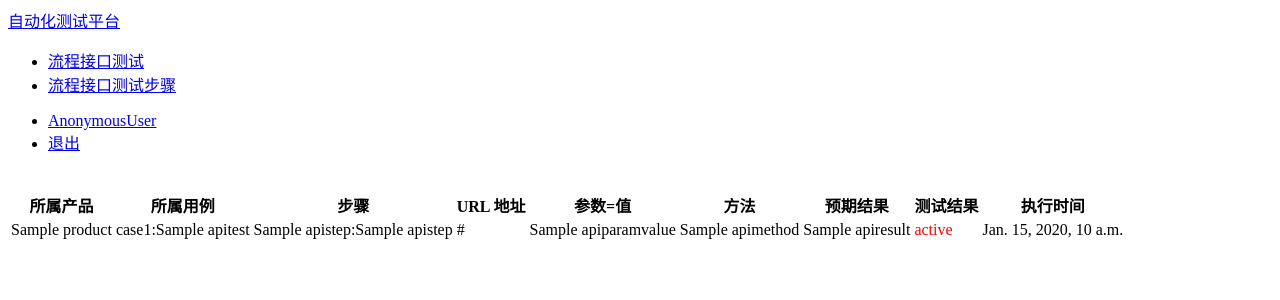
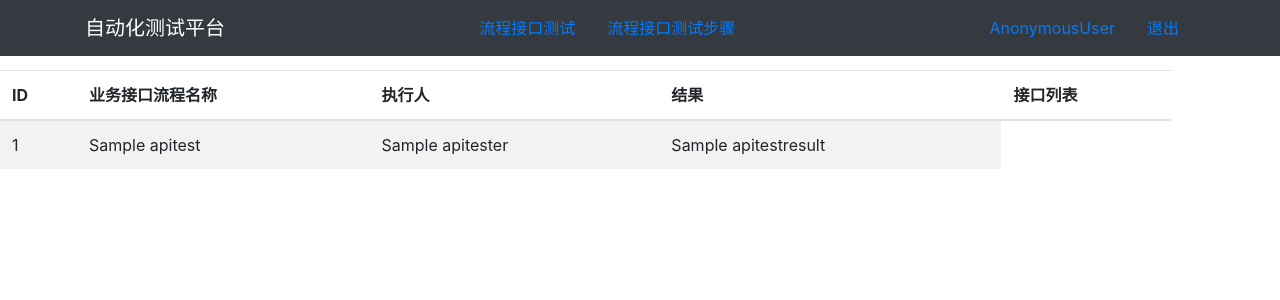
Before and after one commit to z584404550/autotest, a Django app: template apitest/templates/apitest_manage.html in a window 1280 px wide. Shown: the top 300 px of the page. Run offline with Django 3.2, Linux system fonts and the light colour scheme; the template is opened without the code that fills it: most values are stand-ins (such as "Sample title", 1, 10 or a date in 2020); some libraries are stand-ins or nearby versions.

Commit message:
autotest

```diff
--- a/apitest/templates/apitest_manage.html
+++ b/apitest/templates/apitest_manage.html
@@ -1,54 +1,43 @@
 <!DOCTYPE html>
 <html lang="zh-CN">
 <head>
+    {% load bootstrap4 %}
+    {% bootstrap_css %}
+    {% bootstrap_javascript %}
     <meta charset="UTF-8">
     <title>自动化测试平台</title>
 </head>
 <body role="document">
 <!--导航栏-->
-    <nav class="navbar navbar-inverse navbar-fixed-top">
+    <nav class="navbar navbar-expand-sm bg-dark navbar-dark fixed-top">
         <div class="container">
-            <div class="navbar-header">
-                <a class="navbar-brand" href="#">自动化测试平台</a>
-            </div>
-            <div id="navbar" class="collapse navbar-collapse">
-                <ul class="nav navbar-nav">
-                    <li><a href="/apitest_manage/">流程接口测试</a></li>
-                    <li class="active"><a href="/apistep_manage/">流程接口测试步骤</a></li>
-                </ul>
-                <ul class="nav navbar-nav navbar-right">
-                    <li><a href="#">{{user}}</a></li>
-                    <li><a href="/logout/">退出</a></li>
+            <a class="navbar-brand" href="#">自动化测试平台</a>
+            <ul class="nav justify-content-center">
+                <li class="nav-link"><a href="#">流程接口测试</a></li>
+                <li class="nav-link"><a href="/apistep_manage/">流程接口测试步骤</a></li>
+            </ul>
+            <ul class="nav justify-content-end">
+                <li class="nav-link"><a href="#">{{user}}</a></li>
+                <li class="nav-link"><a href="/logout/">退出</a></li>
                 </ul>
             </div>
-        </div>
     </nav>
 <!--流程接口测试步骤-->
-    <div class="row" style="padding-top: 20px;">
+    <div class="row" style="padding-top: 70px;">
         <div class="col-md-11">
             <table class="table table-striped">
                 <thead>
                     <tr>
-                        <th>所属产品</th><th>所属用例</th><th>步骤</th><th>URL 地址</th><th>参数=值</th><th>方法</th><th>预期结果</th><th>测试结果</th><th>执行时间</th>
+                        <th>ID</th><th>业务接口流程名称</th><th>执行人</th><th>结果</th><th>接口列表</th>
                     </tr>
                 </thead>
                 <tbody>
-                {% for apistep in apisteps %}
+                {% for apitest in apitests %}
                     <tr>
-                        <td>{{ apistep.Apitest.Product.productname }}</td>
-                        <td>case{{ apistep.Apitest.id }}:{{ apistep.Apitest.apitestname }}</td>
-                        <td>{{ apistep.apistep }}:{{ apistep.apiname }}</td>
-                        <td>{{ apistep.apiurl }}</td>
-                        <td>{{ apistep.apiparamvalue }}</td>
-                        <td>{{ apistep.apimethod }}</td>
-                        <td>{{ apistep.apiresult }}</td>
-                        <td>{% if apistep.apistatus == 1 %}
-                            <a style='color:green'>{{ apistep.apistatus }}</a>
-                            {% else %}
-                            <a style='color:red'>{{ apistep.apistatus }}</a>
-                            {% endif %}
-                        </td>
-                        <td>{{ apistep.create_time }}</td>
+                        <td>{{ apitest.id }}</td>
+                        <td>{{ apitest.apitestname }}</td>
+                        <td>{{ apitest.apitester }}</td>
+                        <td>{{ apitest.apitestresult }}</td>
                     </tr>
                 {% endfor %}
                 </tbody>
```
Also changed, not shown: apitest/templates/apistep_manage.html (+25 -23 lines), apitest/templates/home.html (+6 -5 lines).
